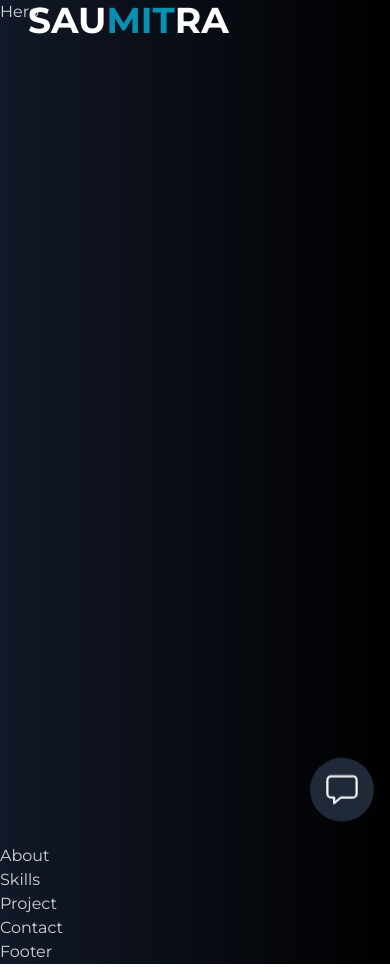
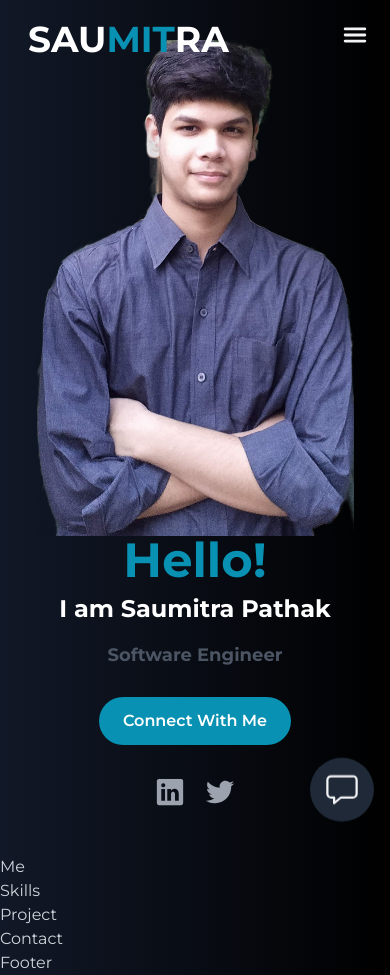
Before and after one commit to Saumitra11/React-Portfolio, a React (Vite) app: page / in a window 390 px wide. Built offline with nearby package versions, Linux system fonts and the light colour scheme.

Commit message:
Hero Section Almost Complete

```diff
--- a/src/components/About.jsx
+++ b/src/components/About.jsx
@@ -2,7 +2,7 @@ import React from 'react'
 
 const About = () => {
   return (
-    <div>About</div>
+    <section id="me">Me</section>
   )
 }
 
--- a/src/components/Hero.jsx
+++ b/src/components/Hero.jsx
@@ -1,9 +1,44 @@
-import React from 'react'
+import React from "react";
+import me from "../assets/images/result.png";
 
 const Hero = () => {
+  const socialMedia = ["logo-linkedin", "logo-twitter"];
   return (
-    <div className='h-screen'>Hero</div>
-  )
-}
+    <section
+      id="portal"
+      className="min-h-screen flex py-10 md:flex-row flex-col items-center"
+    >
+      <div className="flex-1 flex items-center justify-center h-full">
+        <img
+          src={me}
+          alt=""
+          className="mx-20 md:w-6/12 md:mt-30 h-90 object-cover"
+        />
+      </div>
+      <div className="flex-1">
+        <div className="md:text-left text-center">
+          <h1 className="md:text-5xl text-2xl md:leading-normal leading-10 text-white font-bold">
+            <span className="text-cyan-600 md:text-6xl text-5xl">Hello!</span>
+            <br />I am <span>Saumitra Pathak </span>
+          </h1>
+          <h4 className="md:text-2xl text-lg md:leading-normal leading-5 mt-4 font-bold text-gray-600">
+            Software Engineer
+          </h4>
+          <button className="btn-primary mt-8">Connect With Me</button>
+          <div className="mt-8 text-3xl flex items-center md:justify-start justify-center gap-5">
+            {socialMedia.map((social, i) => (
+              <div
+                key={social}
+                className="text-gray-400 hover:text-white cursor-pointer"
+              >
+                <ion-icon name={social}></ion-icon>
+              </div>
+            ))}
+          </div>
+        </div>
+      </div>
+    </section>
+  );
+};
 
-export default Hero
+export default Hero;
--- a/src/components/Navbar.jsx
+++ b/src/components/Navbar.jsx
@@ -2,6 +2,7 @@ import React, { useState, useEffect } from "react";
 
 const Navbar = () => {
   const [sticky, setSticky] = useState(false);
+  const [open, setOpen] = useState(false);
   useEffect(() => {
     window.addEventListener("scroll", () => {
       const nav = document.querySelector("nav");
@@ -42,11 +43,32 @@ const Navbar = () => {
             Sau<span className="text-cyan-600">mit</span>ra
           </h4>
         </div>
-        <div className="text-gray-300 md:block hidden px-7 py-2 font-medium bg-transparent">
+        <div className="text-gray-300 md:block hidden px-7 py-2 font-medium bg-gray-900 rounded-bl-full">
           <ul className="flex items-center gap-1 py-2 text-lg">
             {menuLinks?.map((menu, i) => (
               <li key={i} className="px-6 hover:text-cyan-600">
                 <a href={menu?.link}>{menu?.name}</a>
+              </li>
+            ))}
+          </ul>
+        </div>
+        <div
+          onClick={() => setOpen(!open)}
+          className={`z-[998] ${
+            open ? "text-gray-900" : "text-gray-100"
+          } text-3xl md:hidden m-5 `}
+        >
+          <ion-icon name="menu"></ion-icon>
+        </div>
+        <div
+          className={`md:hidden text-gray-900 absolute w-1/3 h-screen px-7 py-2 font-medium bg-white top-0 duration-300 ${
+            open ? "right-0" : "right-[-100%]"
+          }`}
+        >
+          <ul className="flex flex-col justify-center h-full gap-10 py-2 text-lg">
+            {menuLinks.map((menu, i) => (
+              <li key={i} className="px-6 hover:text-cyan-600">
+                <a href={menu.link}>{menu.name}</a>
               </li>
             ))}
           </ul>
--- a/src/index.css
+++ b/src/index.css
@@ -10,3 +10,6 @@ html{
 body{
    @apply box-border bg-gradient-to-r from-gray-900 to-black text-gray-300;
 }
+.btn-primary{
+    @apply bg-cyan-600 font-semibold text-white md:mx-0 mx-auto rounded-full py-3 px-6 flex items-center gap-2;
+}
```
Also changed, not shown: src/assets/images/result.png (added), 1 other file (tests, documents, lock files or other folders).
